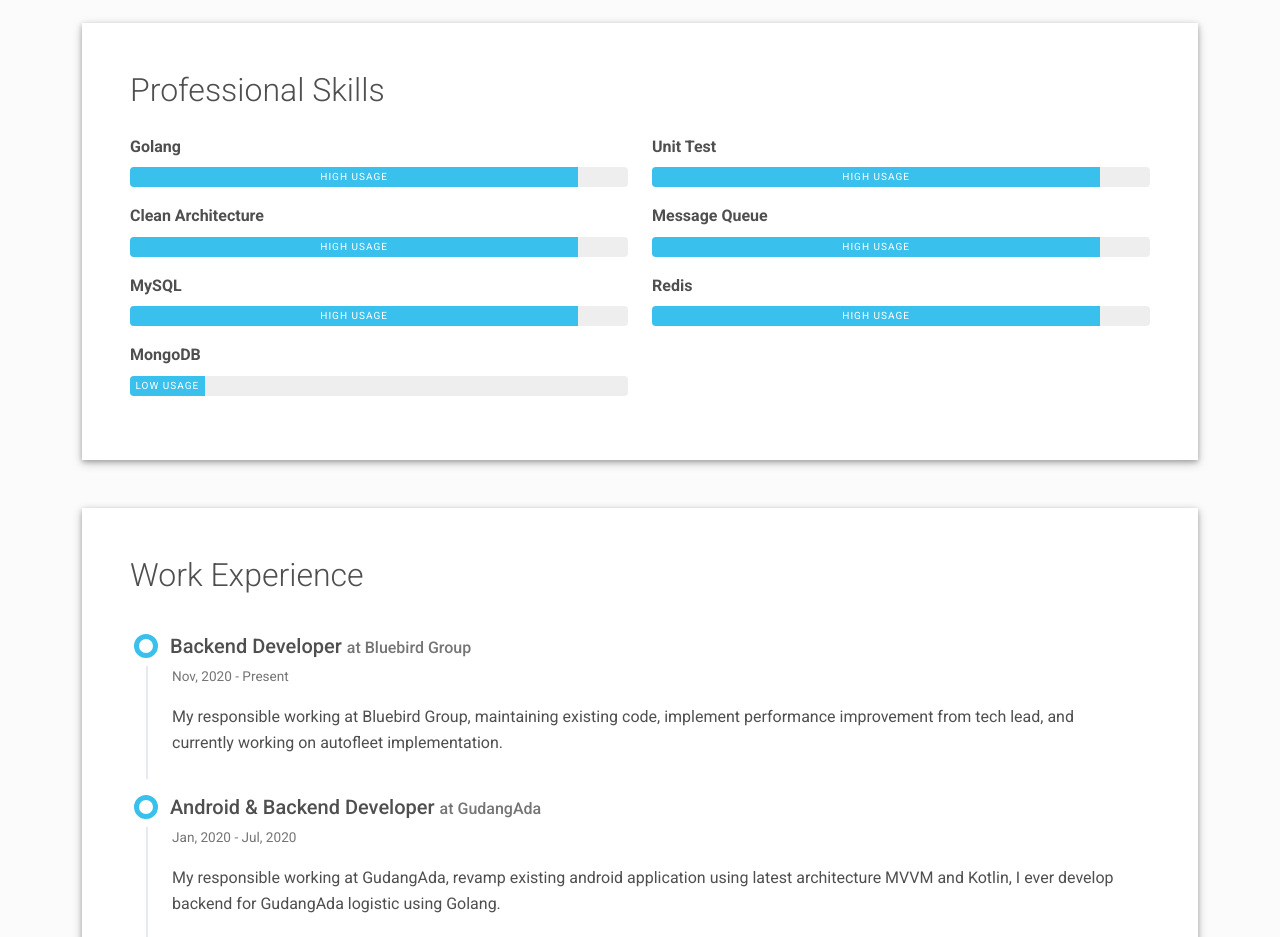
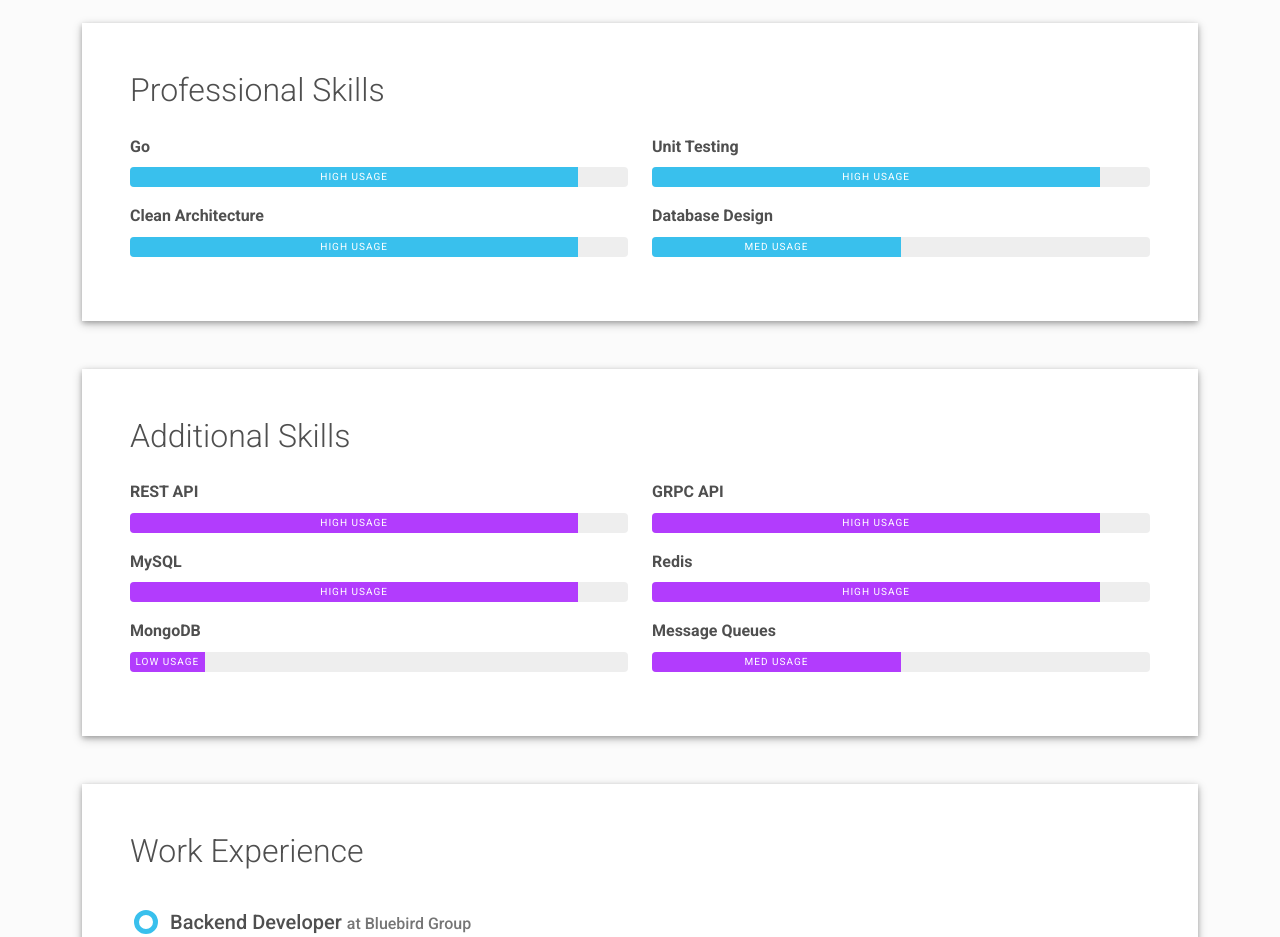
Before and after one commit to muhammadisa/muhammadisa.github.io, a plain HTML site: page index.html in a window 1280 px wide. Shown: the part 1080-2017 px from the top of the page. Drawn offline with Linux system fonts and the light colour scheme.

Commit message:
update cv

```diff
--- a/index.html
+++ b/index.html
@@ -127,13 +127,14 @@
       </div>
     </div>
   </div>
+
   <div class="shadow-1-strong bg-white my-5 p-5" id="skills">
     <div class="skills-section">
       <h2 class="h2 fw-light mb-4">Professional Skills</h2>
       <div class="row">
 
         <div class="col-md-6">
-          <div class="mb-3"><span class="fw-bolder">Golang</span>
+          <div class="mb-3"><span class="fw-bolder">Go</span>
             <div class="progress my-2 rounded" style="height: 20px">
               <div class="progress-bar bg-info" role="progressbar" data-aos="zoom-in-right" data-aos-delay="100" data-aos-anchor=".skills-section" style="width: 90%;" aria-valuenow="90" aria-valuemin="0" aria-valuemax="100">High Usage</div>
             </div>
@@ -141,7 +142,7 @@
         </div>
 
         <div class="col-md-6">
-          <div class="mb-3"><span class="fw-bolder">Unit Test</span>
+          <div class="mb-3"><span class="fw-bolder">Unit Testing</span>
             <div class="progress my-2 rounded" style="height: 20px">
               <div class="progress-bar bg-info" role="progressbar" data-aos="zoom-in-right" data-aos-delay="100" data-aos-anchor=".skills-section" style="width: 90%;" aria-valuenow="90" aria-valuemin="0" aria-valuemax="100">High Usage</div>
             </div>
@@ -157,9 +158,34 @@
         </div>
 
         <div class="col-md-6">
-          <div class="mb-3"><span class="fw-bolder">Message Queue</span>
+          <div class="mb-3"><span class="fw-bolder">Database Design</span>
             <div class="progress my-2 rounded" style="height: 20px">
-              <div class="progress-bar bg-info" role="progressbar" data-aos="zoom-in-right" data-aos-delay="100" data-aos-anchor=".skills-section" style="width: 90%;" aria-valuenow="90" aria-valuemin="0" aria-valuemax="100">High Usage</div>
+              <div class="progress-bar bg-info" role="progressbar" data-aos="zoom-in-right" data-aos-delay="100" data-aos-anchor=".skills-section" style="width: 50%;" aria-valuenow="50" aria-valuemin="0" aria-valuemax="100">Med Usage</div>
+            </div>
+          </div>
+        </div>
+
+      </div>
+    </div>
+  </div>
+
+  <div class="shadow-1-strong bg-white my-5 p-5" id="skills">
+    <div class="skills-section">
+      <h2 class="h2 fw-light mb-4">Additional Skills</h2>
+      <div class="row">
+
+        <div class="col-md-6">
+          <div class="mb-3"><span class="fw-bolder">REST API</span>
+            <div class="progress my-2 rounded" style="height: 20px">
+              <div class="progress-bar bg-secondary" role="progressbar" data-aos="zoom-in-right" data-aos-delay="400" data-aos-anchor=".skills-section" style="width: 90%" aria-valuenow="90" aria-valuemin="0" aria-valuemax="100">High Usage</div>
+            </div>
+          </div>
+        </div>
+
+        <div class="col-md-6">
+          <div class="mb-3"><span class="fw-bolder">GRPC API</span>
+            <div class="progress my-2 rounded" style="height: 20px">
+              <div class="progress-bar bg-secondary" role="progressbar" data-aos="zoom-in-right" data-aos-delay="400" data-aos-anchor=".skills-section" style="width: 90%" aria-valuenow="90" aria-valuemin="0" aria-valuemax="100">High Usage</div>
             </div>
           </div>
         </div>
@@ -167,7 +193,7 @@
         <div class="col-md-6">
           <div class="mb-3"><span class="fw-bolder">MySQL</span>
             <div class="progress my-2 rounded" style="height: 20px">
-              <div class="progress-bar bg-info" role="progressbar" data-aos="zoom-in-right" data-aos-delay="100" data-aos-anchor=".skills-section" style="width: 90%;" aria-valuenow="90" aria-valuemin="0" aria-valuemax="100">High Usage</div>
+              <div class="progress-bar bg-secondary" role="progressbar" data-aos="zoom-in-right" data-aos-delay="400" data-aos-anchor=".skills-section" style="width: 90%" aria-valuenow="90" aria-valuemin="0" aria-valuemax="100">High Usage</div>
             </div>
           </div>
         </div>
@@ -175,7 +201,7 @@
         <div class="col-md-6">
           <div class="mb-3"><span class="fw-bolder">Redis</span>
             <div class="progress my-2 rounded" style="height: 20px">
-              <div class="progress-bar bg-info" role="progressbar" data-aos="zoom-in-right" data-aos-delay="100" data-aos-anchor=".skills-section" style="width: 90%;" aria-valuenow="90" aria-valuemin="0" aria-valuemax="100">High Usage</div>
+              <div class="progress-bar bg-secondary" role="progressbar" data-aos="zoom-in-right" data-aos-delay="400" data-aos-anchor=".skills-section" style="width: 90%" aria-valuenow="90" aria-valuemin="0" aria-valuemax="100">High Usage</div>
             </div>
           </div>
         </div>
@@ -183,7 +209,15 @@
         <div class="col-md-6">
           <div class="mb-3"><span class="fw-bolder">MongoDB</span>
             <div class="progress my-2 rounded" style="height: 20px">
-              <div class="progress-bar bg-info" role="progressbar" data-aos="zoom-in-right" data-aos-delay="100" data-aos-anchor=".skills-section" style="width: 15%;" aria-valuenow="15" aria-valuemin="0" aria-valuemax="100">Low Usage</div>
+              <div class="progress-bar bg-secondary" role="progressbar" data-aos="zoom-in-right" data-aos-delay="400" data-aos-anchor=".skills-section" style="width: 15%" aria-valuenow="15" aria-valuemin="0" aria-valuemax="100">Low Usage</div>
+            </div>
+          </div>
+        </div>
+
+        <div class="col-md-6">
+          <div class="mb-3"><span class="fw-bolder">Message Queues</span>
+            <div class="progress my-2 rounded" style="height: 20px">
+              <div class="progress-bar bg-secondary" role="progressbar" data-aos="zoom-in-right" data-aos-delay="400" data-aos-anchor=".skills-section" style="width: 50%" aria-valuenow="50" aria-valuemin="0" aria-valuemax="100">Med Usage</div>
             </div>
           </div>
         </div>
@@ -191,6 +225,7 @@
       </div>
     </div>
   </div>
+
   <div class="shadow-1-strong bg-white my-5 p-5" id="experience">
     <div class="work-experience-section">
       <h2 class="h2 fw-light mb-4">Work Experience</h2>
```
